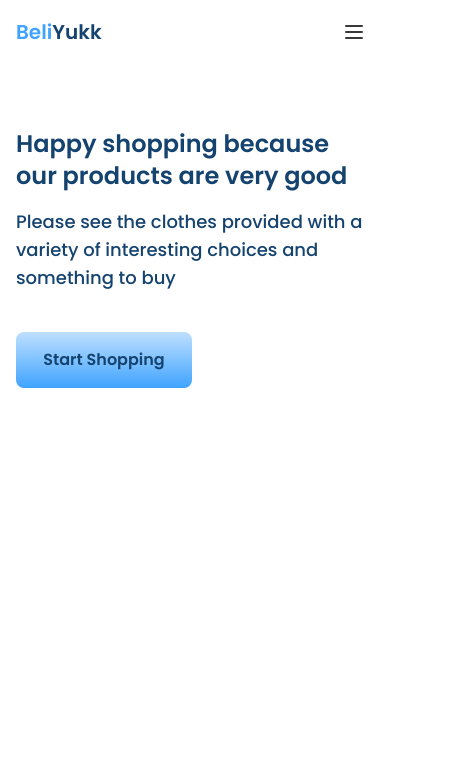
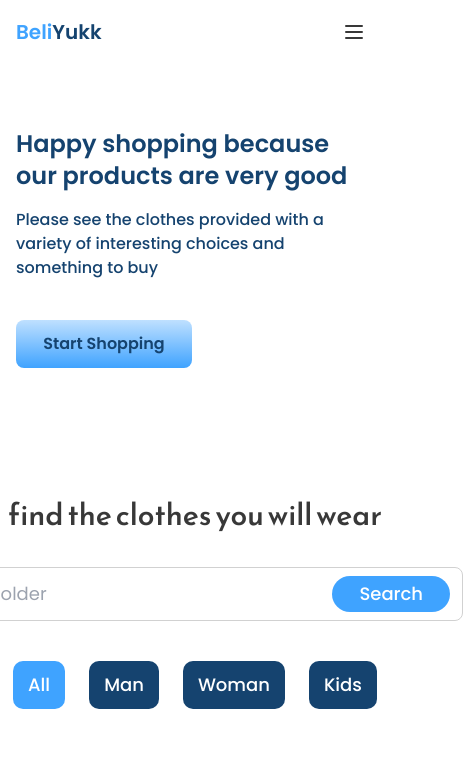
Before and after one commit to mochfarrel06/beliyukk, a React (Create React App) app: page / in a window 390 px wide. Shown: the top 777 px of the page, 463 px wide, since content can reach past the window. Built offline with nearby package versions, Linux system fonts and the light colour scheme.

Commit message:
membuat menu mobile di landing page

```diff
--- a/src/components/other/LandingPage.tsx
+++ b/src/components/other/LandingPage.tsx
@@ -54,13 +54,31 @@ const LandingPage: React.FC = () => {
       </div> */}
 
       <div className="">
-        <div className="container px-4 py-16">
+        <div className="container px-4 py-16 flex flex-col gap-24">
           <div className="flex flex-col gap-10">
             <div className="flex flex-col gap-4">
               <h1 className="text-c4 font-semibold text-2xl">Happy shopping because our products are very good</h1>
-              <p className="text-c4 font-medium text-lg">Please see the clothes provided with a variety of interesting choices and something to buy</p>
+              <p className="text-c4 font-medium text-md">Please see the clothes provided with a variety of interesting choices and something to buy</p>
             </div>
-            <button className="bg-gradient-to-t from-c1 to-c3 px-6 py-4 rounded-lg font-semibold text-c4 w-44">Start Shopping</button>
+            <button className="bg-gradient-to-t from-c1 to-c3 px-5 py-3 rounded-lg font-semibold text-c4 w-44">Start Shopping</button>
+          </div>
+          <div className="hidden justify-end">
+            <div className="w-[568px] h-[332px]">
+              <div className="w-full h-full rounded-tl-[30px] rounded-bl-[30px] relative bg-gradient-to-t from-c1 to-c3">
+                <div className="bg-c5 w-[177px] h-[84px] rounded-t-[20px] rounded-bl-[20px] absolute -top-8 -left-20 flex justify-center items-center text-md font-semibold text-c6">Product Origin</div>
+                <div className=" bg-cover w-[173px] h-[400px] absolute -top-[69.1px] left-40" style={{ backgroundImage: `url(${Homeimg})` }}></div>
+                <div className="absolute flex flex-col gap-6 right-14 top-10">
+                  {products.map((product) => {
+                    return (
+                      <div className="flex flex-col">
+                        <h5 className="text-c6 text-2xl font-semibold">{product.total}+</h5>
+                        <p className="text-c6 text-lg font-normal">{product.name}</p>
+                      </div>
+                    );
+                  })}
+                </div>
+              </div>
+            </div>
           </div>
         </div>
       </div>
--- a/src/pages/homepage/HomePage.tsx
+++ b/src/pages/homepage/HomePage.tsx
@@ -12,8 +12,8 @@ const HomePage = () => {
       <NavbarSession2 />
       {/* <NavbarSession title1="Beli" title2="Yukk" menu1="Home" menu2="Product" menu3="News" menu4="Contact" sesion1="Sign In" sesion2="Sign Up" /> */}
       <LandingPage />
-      {/* <ProductContainer />
-      <NewsCollection />
+      <ProductContainer />
+      {/* <NewsCollection />
       <SuggestionPage />
       <FooterSession /> */}
     </React.Fragment>
```
